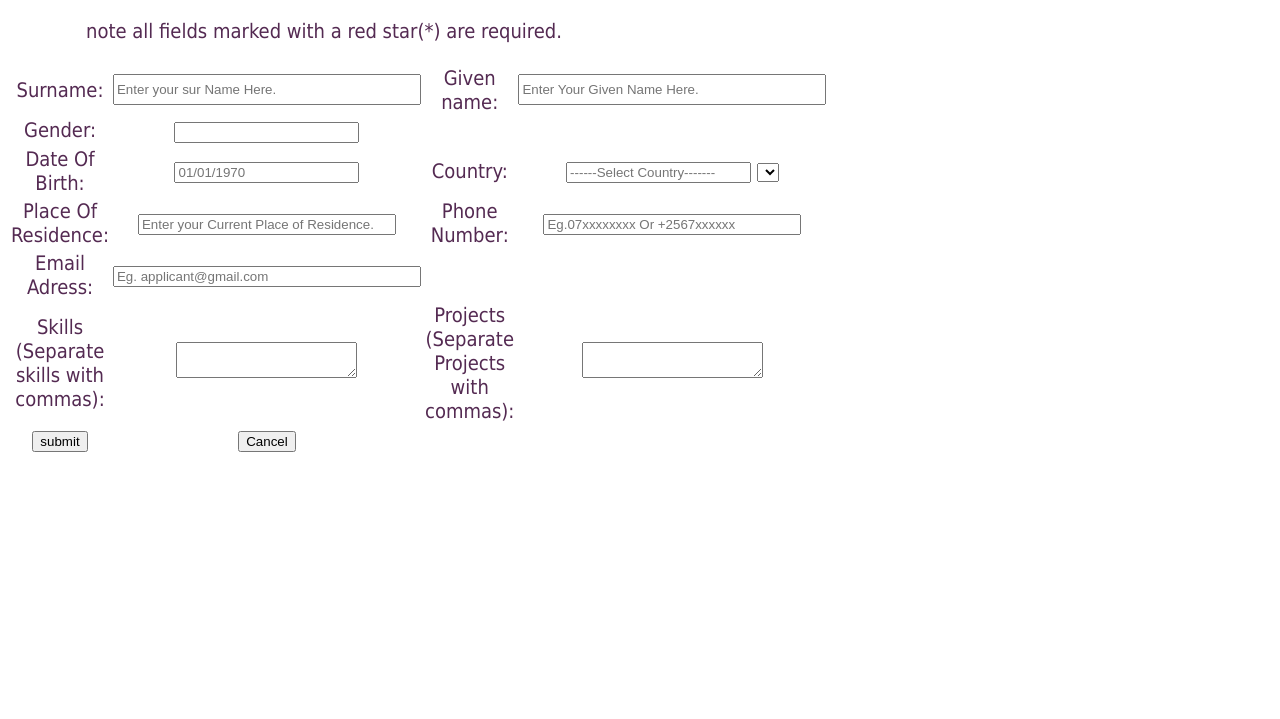
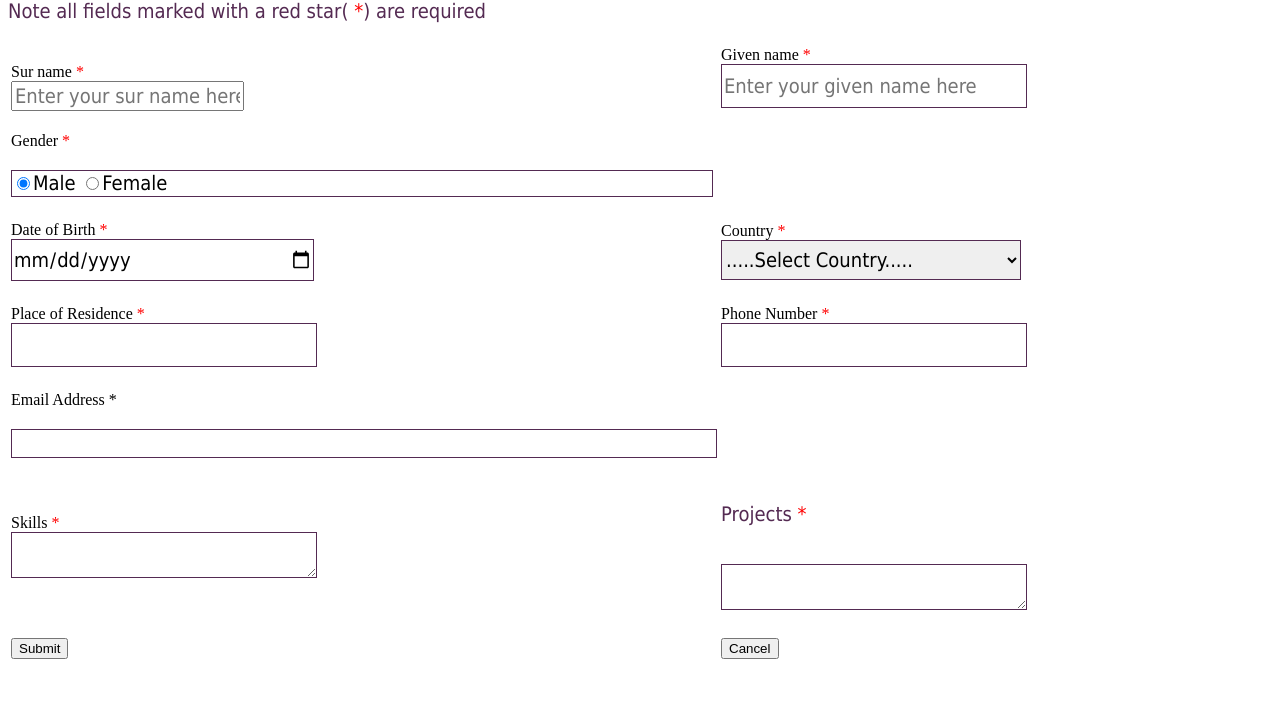
Before and after one commit to chrisopiyo/Refactory-Catalyst002-Final-Assessment, a plain HTML site: page roymukunde/test.html in a window 1280 px wide. Shown: the part 81-800 px from the top of the page. Drawn offline with Linux system fonts and the light colour scheme.

Commit message:
my forth commit on this test

```diff
--- a/roymukunde/test.css
+++ b/roymukunde/test.css
@@ -1,9 +1,11 @@
-.container{
+/* .container{
     text-align: center;
     font-size: 20px;
     font-family:Tahoma,Arial,sans-serif;
 color: #542a52;
-width: 50%;
+width: 80%;
+margin-right: 100px;
+margin-left: 100px;
 
 }
 
@@ -20,7 +22,61 @@ p{
     height: 20px;
 } */
 
-#name{
+/* #name{
     text-align: center;
     width: 0in
+} */
+.container{
+    text-align: left;
 }
+
+.inner{
+    width: 300px;
+    height: 40px;
+    border: 1px solid #542a52;
+    font-family:  Tahoma,  Arial, sans-serif;
+    font-size: 20px;
+    /* margin-right: 20px; */
+    margin-bottom: 20px;
+}
+.trouble{
+    color: red;
+}
+
+#picks{
+    background-color: #542a52;
+    color: #fff;
+    text-align: center;
+}
+
+#bttn{
+    width: 700px;
+    height: 25px;
+    border: 1px solid #542a52;
+    font-family:  Tahoma,  Arial, sans-serif;
+    font-size: 20px;
+    margin-top: 20px;
+    margin-bottom: 20px;
+
+}
+.input1{
+    width: 700px;
+    height: 25px;
+    border: 1px solid #542a52;
+    font-family:  Tahoma,  Arial, sans-serif;
+    font-size: 20px;
+    margin-top: 20px;
+    margin-bottom: 20px;
+
+}
+.input{
+    font-family:  Tahoma,  Arial, sans-serif;
+    font-size: 20px;
+    color: #542a52;
+
+}
+p{
+    font-family:  Tahoma,  Arial, sans-serif;
+    font-size: 20px;
+    color: #542a52;
+}
--- a/roymukunde/test.html
+++ b/roymukunde/test.html
@@ -6,81 +6,111 @@
    <meta name="viewport" content="width=device-width, initial-scale=1.0">
    <meta http-equiv="X-UA-Compatible" content="ie=edge">
    <title>Document</title>
+
    <link rel="stylesheet" href="test.css">
+
 </head>
 
 <body>
    <div class="container">
 
-      <h1>Student Details Entry Form.</h1>
 
-      <p>note all fields marked with a red star(*) are required.</p>
-      <form action="#">
-         <div class="tester">
-            <table id="item">
-               <tr id="name">
-                  <td>Surname:</td>
-                  <td><input type="text" id="surname" placeholder="Enter your sur Name Here."
-                        style="width: 300px; height:25px;"></td>
-                  <td>Given name:</td>
-                  <td><input type="text" id="givenname" placeholder="Enter Your Given Name Here."
-                        style="width: 300px; height:25px;"></td>
-               </tr>
+   <h1 id="picks">Student Details Entry Form</h1>
 
-               <tr>
-                  <td> Gender:</td>
-                  <td><input type="text"></td>
-               </tr>
+   <p id="inputs">Note all fields marked with a red star(<span class="trouble"> *</span>) are required</p>
 
-               <tr>
-                  <td>Date Of Birth:</td>
-                  <td><input type="number" id="dob" placeholder="01/01/1970"></td>
-                  <td>Country:</td>
-                  <td><input type="text" id="country" placeholder="------Select Country-------">
-                     <select>
-                        kenya
-                        tz
-                        rwanda
-                     </select>
-                  </td>
-               </tr>
+   <div>
 
 
+      <form action="#">
+         <table>
             <tr>
-                  <td> Place Of Residence:</td>
-                  <td><input type="text" id="place" placeholder="Enter your Current Place of Residence."
-                        style="width: 250px;"></td>
-                  <td>Phone Number:</td>
-                  <td><input type="text" id="phone" placeholder="Eg.07xxxxxxxx Or +2567xxxxxx" style="width: 250px;">
+               <td> Sur name<span class="trouble" id="surname"> *</span><br>
+                  <input type="text" name="surname" class="input" placeholder="Enter your sur name here">
+               </td>
+               <td>
+                  Given name<span class="trouble" id="givenname"> *</span><br>
+                  <input type="text" name="givenname" class="inner" placeholder="Enter your given name here">
+
                </td>
             </tr>
 
             <tr>
-   <td> Email Adress:</td>
+               <td>
+
+                  Gender<span class="trouble"> *</span><br>
+                  <div id="bttn"><input type="radio" name="male" checked>Male
+                     <input type="radio" name="famale">Female
+                  </div>
 
 
-   <td><input type="text" id="email" placeholder="Eg. applicant@gmail.com" style="width: 300px;">
                </td>
             </tr>
             <tr>
-          <td>Skills (Separate skills with commas):</td>
-          <td><textarea name="skill" id="skill"></textarea></td>
-          <td>Projects (Separate Projects with commas):<br></td>
-          <td><textarea name="project" id="project"></textarea></td>
+               <td>
+                  Date of Birth<span class="trouble" id="date"> *</span><br>
+                  <input type="date" name="date" class="inner">
+
+               </td>
+
+               <td>
+                  Country<span class="trouble" id="country"> *</span><br>
+
+                  <select type="text" name="country" class="inner">
+                     <option value="#">.....Select Country.....</option>
+                     <option value="uganda">uganda</option>
+                     <option value="kenya">kenya</option>
+                     <option value="tanzania">tanzania</option>
+                  </select>
+
+               </td>
 
             </tr>
 
+            <tr>
+               <td>
+                  Place of Residence<span class="trouble" id="residence"> *</span><br>
+                  <input type="text" name="residence" class="inner">
+               </td>
+               <td>
+                  Phone Number<span class="trouble" id="number"> *</span><br>
+                  <input type="text" name="number" class="inner">
+
+               </td>
+
+            </tr>
 
             <tr>
-          <td><button type="submit" id="submit"> submit</button></td>
-          <td><button type="cancel" id="cancel">Cancel</button></td>
+               <td>
+                  <label id="input">Email Address<span class="text-danger" id="email"> *</span><br></label>
+                  <input type="text" name="email" class="input1">
+               </td>
+            </tr>
+            <tr>
+               <td>
+                  Skills<span class="trouble" id="skills"> *</span><br>
+                  <textarea name="skill" cols="10" rows="5" class="inner"></textarea>
+               </td>
+
+               <td>
+                  <p>Projects <span class="trouble" id="projects"> *</span></p> <br>
+                  <textarea name="projects" cols="10" rows="5" class="inner"></textarea>
+               </td>
             </tr>
 
+            <tr>
+               <div id="tenna">
+               <td><input type="submit" value="Submit" class="tigle"></td>
+               <td><input type="reset" value="Cancel" class="tigle"></td>
+            </div>
+            </tr>
+
+
          </table>
-         </div>
       </form>
 
    </div>
+
 </body>
 
 </html>
```
Lines whose indentation alone changed are shown as unchanged.
